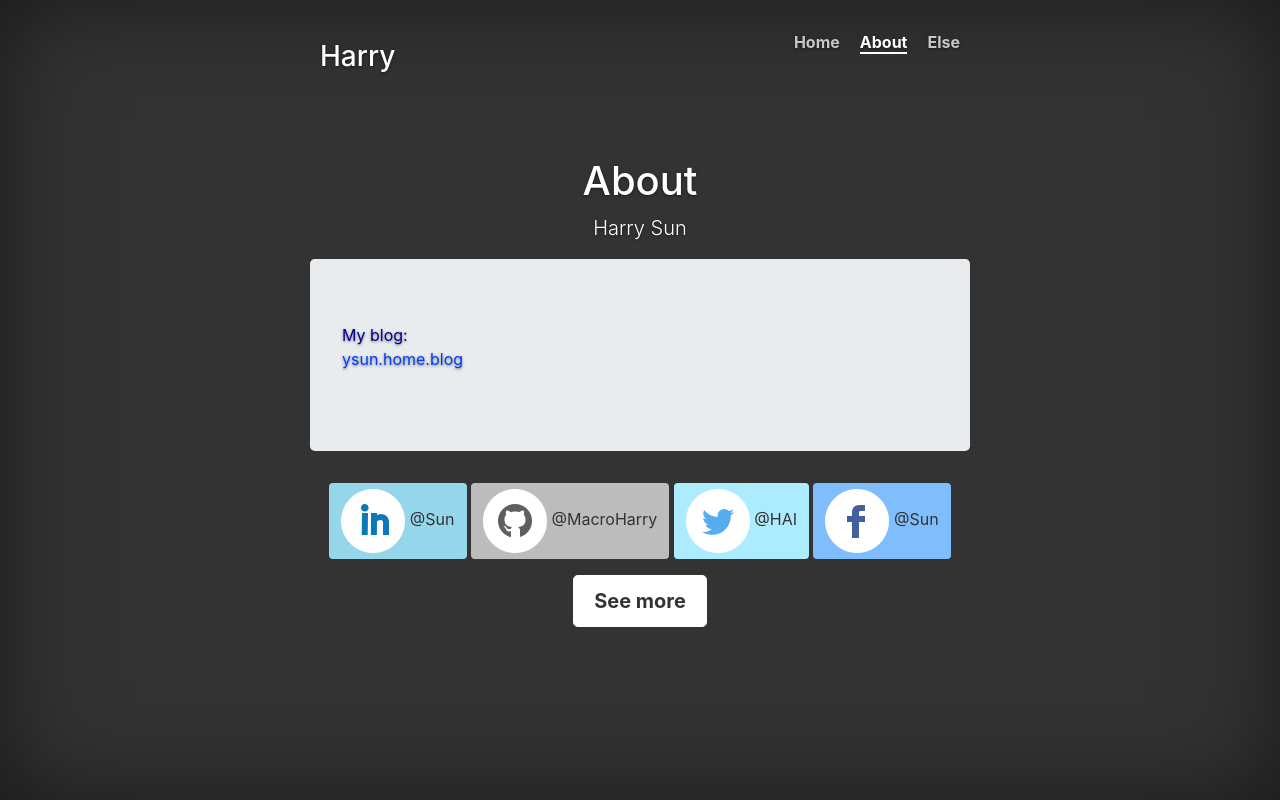
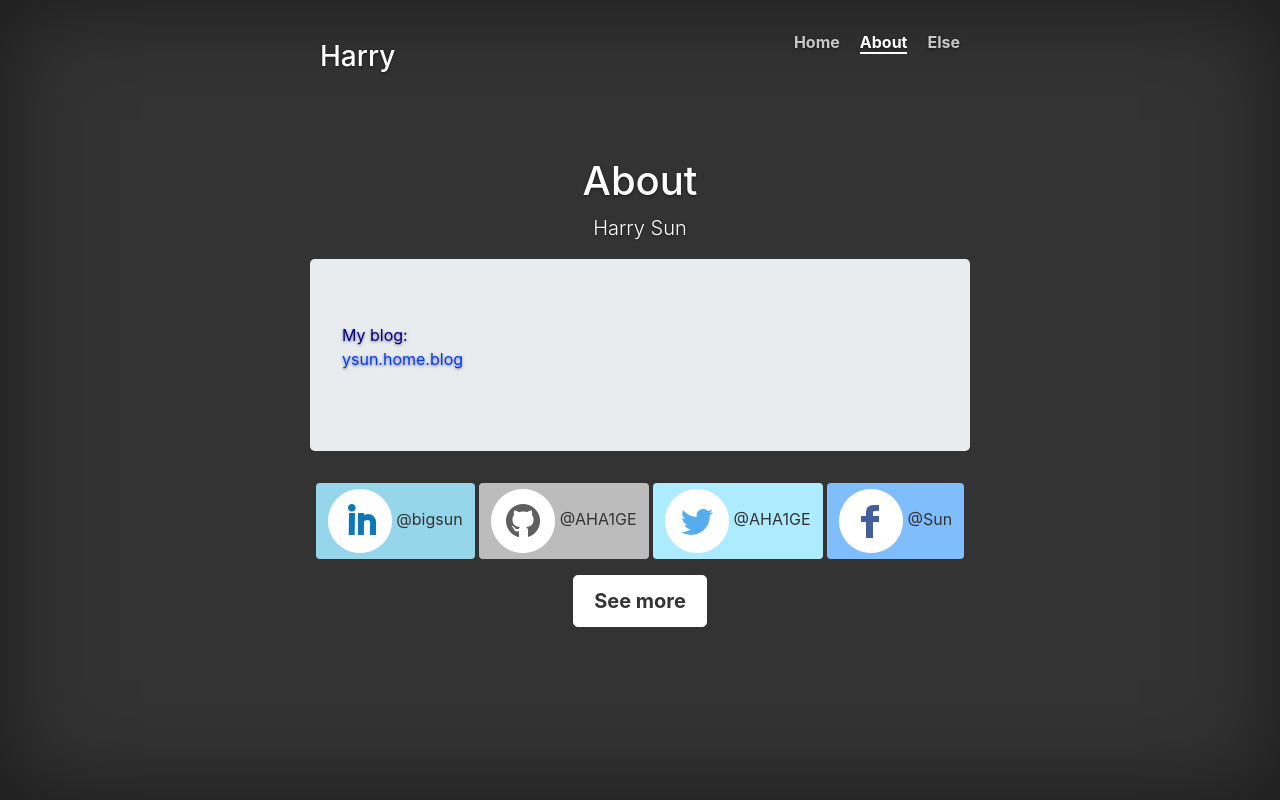
Before and after one commit to AHA1GE/AHA1GE.github.io, a website: page src/static/about.html in a window 1280 px wide. Drawn offline with nearby package versions, Linux system fonts and the light colour scheme.

Commit message:
fix links

```diff
--- a/src/static/about.html
+++ b/src/static/about.html
@@ -94,16 +94,15 @@
                     <p class="text-center">
                         <a href="https://www.linkedin.com/in/bigsun/" target="_blank"
                             class="btn btn-contact btn-linkedin btn-default"><img src="images/icons/linkedin.png">
-                            @Sun</a>
-                        <a href="https://github.com/MacroHarry" target="_blank"
+                            @bigsun</a>
+                        <a href="https://github.com/AHA1GE" target="_blank"
                             class="btn btn-contact btn-github btn-default"><img src="images/icons/GitHub.png">
-                            @MacroHarry</a>
-                        <a href="https://twitter.com/HAI_syf" target="_blank"
+                            @AHA1GE</a>
+                        <a href="https://twitter.com/AHA1GE" target="_blank"
                             class="btn btn-contact btn-twitter btn-default"><img src="images/icons/Twitter.png">
-                            @HAI</a>
+                            @AHA1GE</a>
                         <a href="https://www.facebook.com/profile.php?id=100029191653304" target="_blank"
                             class="btn btn-contact btn-fb btn-default"><img src="images/icons/Facebook.png"> @Sun</a>
-
                     </p>
                     <p class="lead">
                         <a href="resume" class="btn btn-lg btn-default">See more</a>
```
